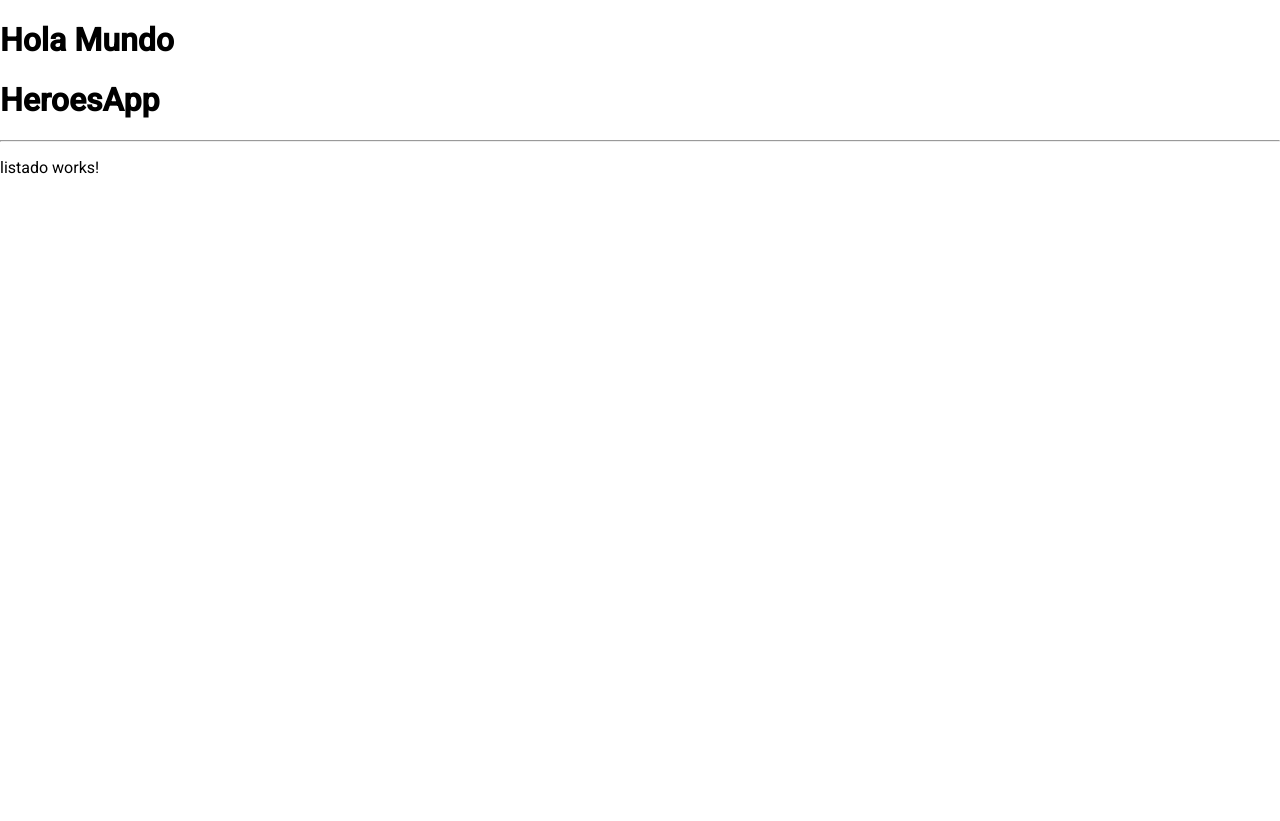
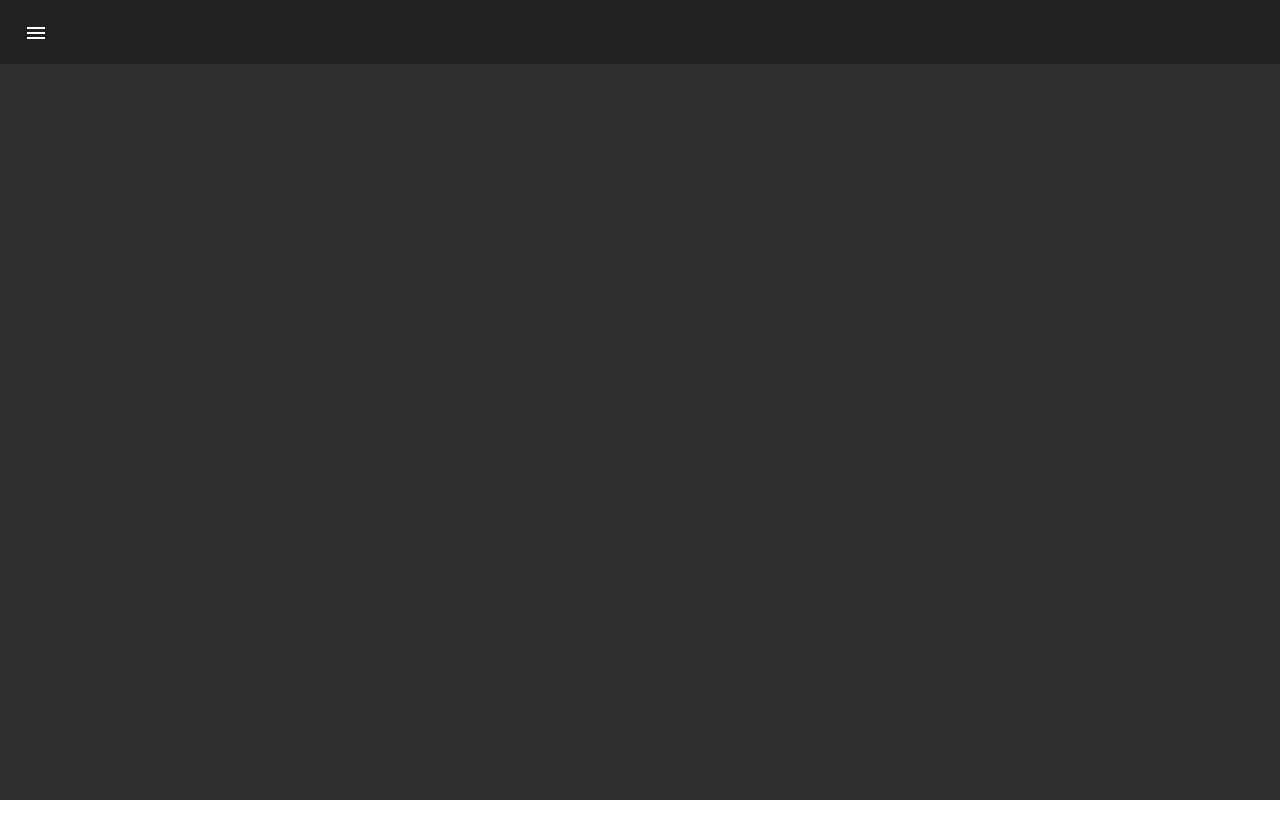
Before and after one commit to davidvalencia7/heroes-app, an Angular app: page /heroes/listado in a window 1280 px wide. After the commit the page ends 800 px from the top, so only its background shows below. Built offline with nearby package versions, Linux system fonts and the light colour scheme.

Commit message:
185. Material Sidenav, Toolbar e iconos

```diff
--- a/src/app/app.component.html
+++ b/src/app/app.component.html
@@ -1,3 +1,2 @@
-<h1>Hola Mundo</h1>
 
 <router-outlet></router-outlet>
--- a/src/app/heroes/heroes.module.ts
+++ b/src/app/heroes/heroes.module.ts
@@ -1,6 +1,7 @@
 import { NgModule } from '@angular/core';
 import { CommonModule } from '@angular/common';
 import { FlexLayoutModule } from '@angular/flex-layout';
+import { MaterialModule } from '../material/material.module';
 
 import { HeroesRoutingModule } from './heroes-routing.module';
 import { AgregarComponent } from './pages/agregar/agregar.component';
@@ -22,6 +23,7 @@
   imports: [
     CommonModule,
     FlexLayoutModule,
+    MaterialModule,
     HeroesRoutingModule
   ]
 })
--- a/src/app/heroes/pages/home/home.component.html
+++ b/src/app/heroes/pages/home/home.component.html
@@ -1,3 +1,13 @@
-<h1>HeroesApp</h1>
-<hr>
-<router-outlet></router-outlet>
+
+<mat-sidenav-container fullscreen>
+    <mat-sidenav #sidenav>
+        <h1>SideNav</h1>
+    </mat-sidenav>
+
+    <mat-toolbar>
+        <button mat-icon-button
+        (click)="sidenav.toggle()">
+            <mat-icon>menu</mat-icon>
+        </button>
+    </mat-toolbar>
+</mat-sidenav-container>
--- a/src/index.html
+++ b/src/index.html
@@ -9,6 +9,7 @@
   <link rel="preconnect" href="https://fonts.gstatic.com">
   <link href="https://fonts.googleapis.com/css2?family=Roboto:wght@300;400;500&display=swap" rel="stylesheet">
   <link href="https://fonts.googleapis.com/icon?family=Material+Icons" rel="stylesheet">
+  <!-- <link href="node_modules/@angular/material/prebuilt-themes/indigo-pink.css" rel="stylesheet"> -->
 </head>
 <body>
   <app-root></app-root>
--- a/src/styles.css
+++ b/src/styles.css
@@ -1,4 +1,6 @@
 /* You can add global styles to this file, and also import other style files */
-@import "~@angular/material/prebuilt-themes/indigo-pink.css";
+/* @import "~@angular/material/prebuilt-themes/indigo-pink.css"; */
+/* @import '~@angular/material/prebuilt-themes/deeppurple-amber.css'; */
+@import '~@angular/material/prebuilt-themes/pink-bluegrey.css';
 html, body { height: 100%; }
 body { margin: 0; font-family: Roboto, "Helvetica Neue", sans-serif; }
```
Also changed, not shown: src/app/material/material.module.ts (+10 -0 lines).
